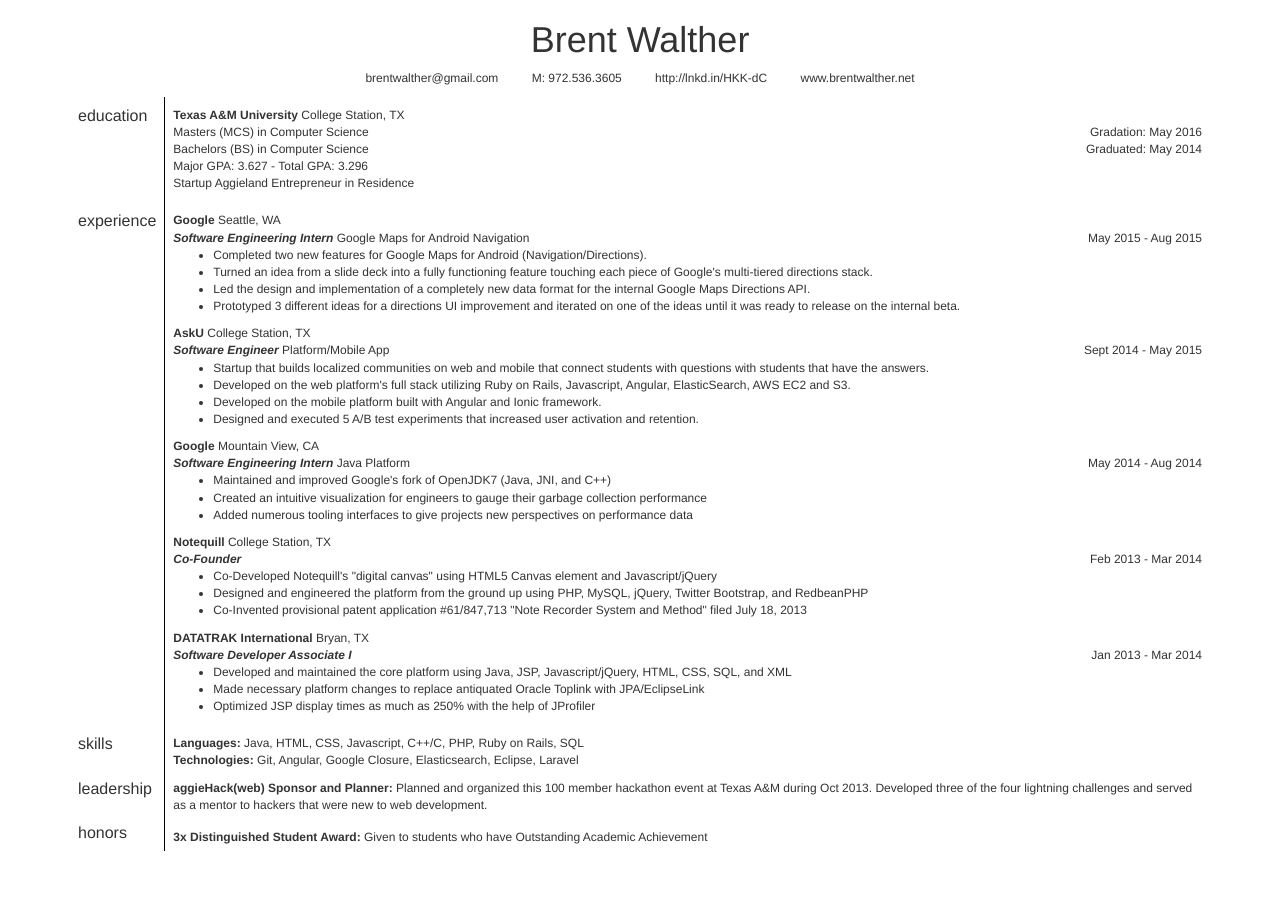
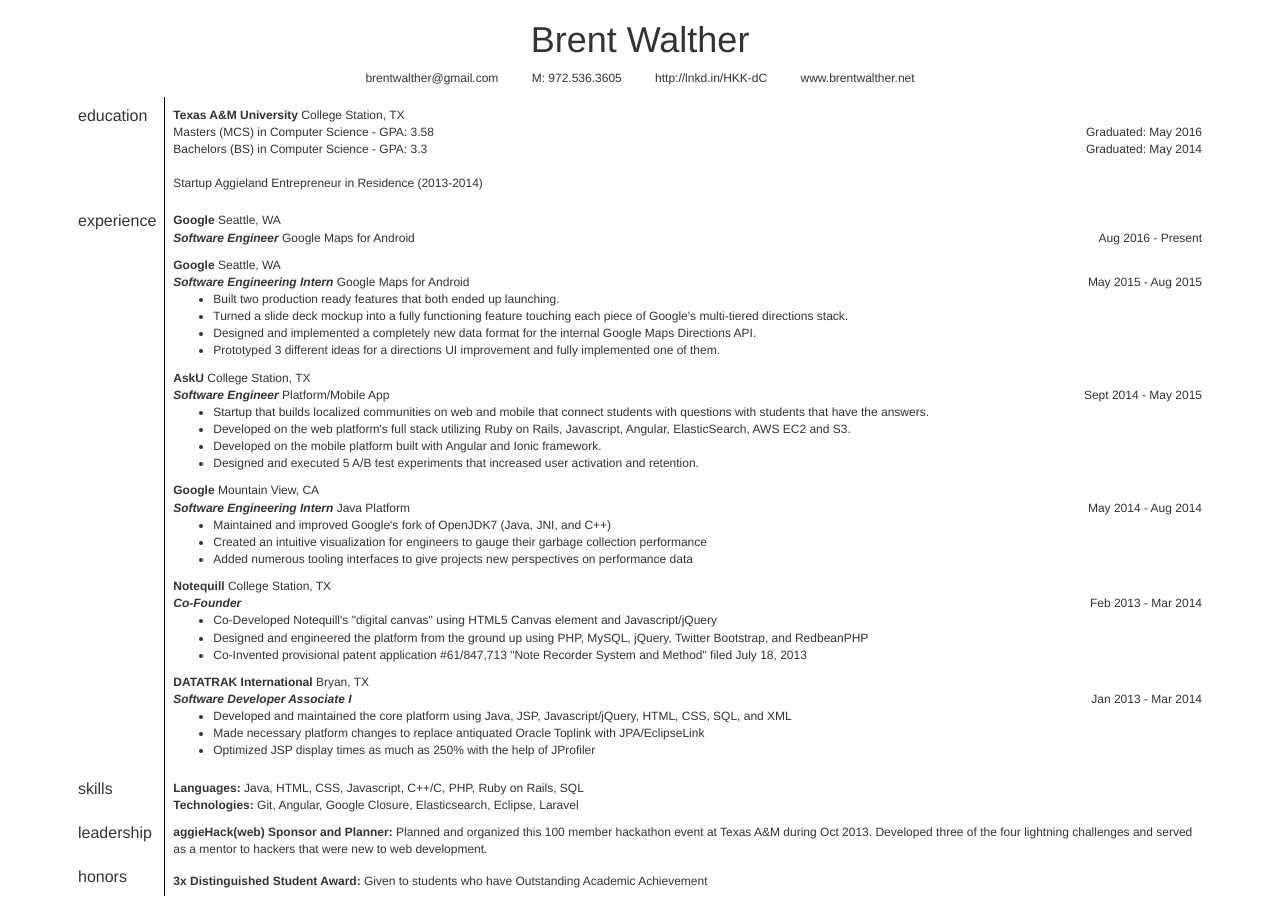
Before and after one commit to brentwalther/brentwalther.github.io, a Jekyll site: the page files/resume.html, which Jekyll copies as it is, in a window 1280 px wide. Built offline with Jekyll 4.4.1, drawn with Linux system fonts in a browser that asks for light colours; nearby versions of some CDN libraries.

Commit message:
Update resume with post-graduation details.

```diff
--- a/files/resume.html
+++ b/files/resume.html
@@ -74,10 +74,10 @@
       </td>
       <td>
         <p class="no-margin"><strong>Texas A&amp;M University </strong>College Station, TX</p>
-        <p>Masters (MCS) in Computer Science <span class="pull-right muted">Gradation: May 2016</span><br>
-        Bachelors (BS) in Computer Science <span class="pull-right muted">Graduated: May 2014</span><br/>
-        Major GPA: 3.627 - Total GPA: 3.296<br/>
-        Startup Aggieland Entrepreneur in Residence</p>
+        <p>Masters (MCS) in Computer Science - GPA: 3.58<span class="pull-right muted">Graduated: May 2016</span><br>
+        Bachelors (BS) in Computer Science - GPA: 3.3<span class="pull-right muted">Graduated: May 2014</span><br/>
+        <br/>
+        Startup Aggieland Entrepreneur in Residence (2013-2014)</p>
       </td>
     </tr>
 
@@ -86,12 +86,14 @@
         <h4>experience</h4>
       </td>
       <td>
-        <p class="no-margin"><strong>Google</strong> Seattle, WA <br><strong><em>Software Engineering Intern</em></strong> Google Maps for Android Navigation <span class="pull-right muted">May 2015 - Aug 2015</span></p>
+        <p class="no-margin"><strong>Google</strong> Seattle, WA <br><strong><em>Software Engineer</em></strong> Google Maps for Android <span class="pull-right muted">Aug 2016 - Present</span></p>
+        <ul></ul>
+        <p class="no-margin"><strong>Google</strong> Seattle, WA <br><strong><em>Software Engineering Intern</em></strong> Google Maps for Android <span class="pull-right muted">May 2015 - Aug 2015</span></p>
         <ul>
-	        <li>Completed two new features for Google Maps for Android (Navigation/Directions).</li>
-          <li>Turned an idea from a slide deck into a fully functioning feature touching each piece of Google's multi-tiered directions stack.</li>
-	        <li>Led the design and implementation of a completely new data format for the internal Google Maps Directions API.</li>
-	        <li>Prototyped 3 different ideas for a directions UI improvement and iterated on one of the ideas until it was ready to release on the internal beta.</li>
+	        <li>Built two production ready features that both ended up launching.</li>
+          <li>Turned a slide deck mockup into a fully functioning feature touching each piece of Google's multi-tiered directions stack.</li>
+	        <li>Designed and implemented a completely new data format for the internal Google Maps Directions API.</li>
+	        <li>Prototyped 3 different ideas for a directions UI improvement and fully implemented one of them.</li>
         </ul>
         <p class="no-margin"><strong>AskU</strong> College Station, TX <br><strong><em>Software Engineer</em></strong> Platform/Mobile App <span class="pull-right muted">Sept 2014 - May 2015</span></p>
         <ul>
```
